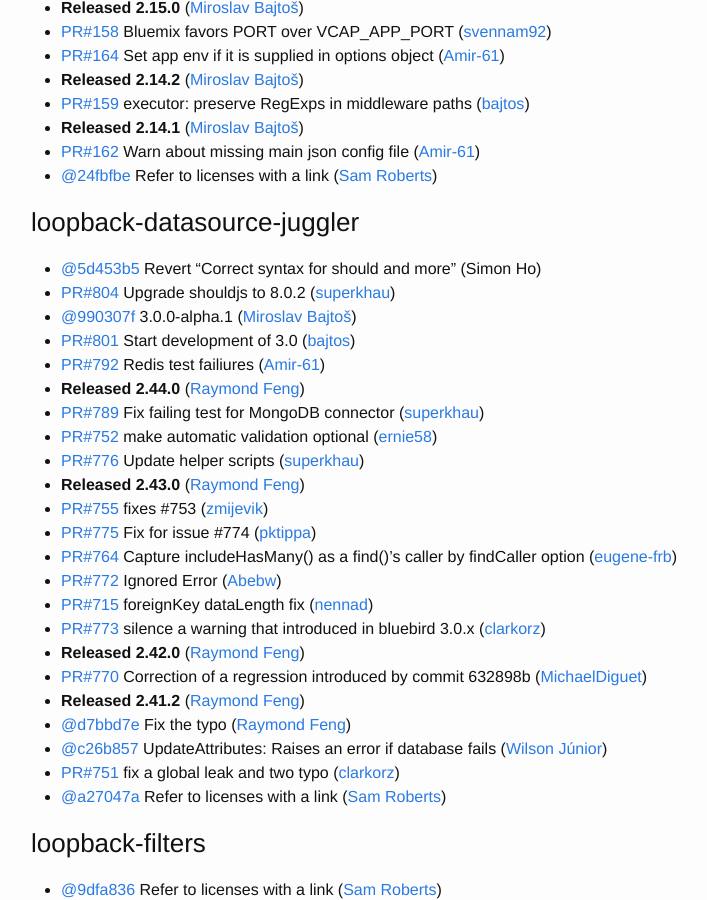
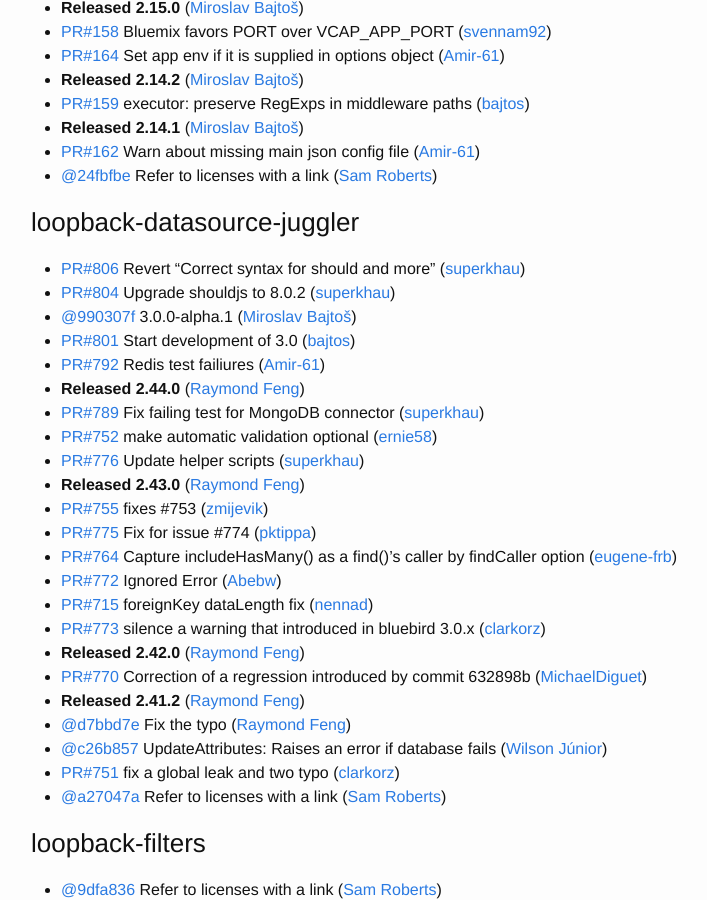
Before and after one commit to strongloop/loopback, a Jekyll site: the page built from index.md, in a window 1280 px wide and 900 px high, scrolled down 1053 px. Shown: the whole window, without its empty margins (239-946 px from the left). Built offline with Jekyll 4.4.1, drawn with Linux system fonts in a browser that asks for light colours; some of the changed text lies outside the part shown.

Commit message:
Update changelog

```diff
--- a/index.md
+++ b/index.md
@@ -51,7 +51,7 @@
 
 
 ### loopback-datasource-juggler
- * [@5d453b5](https://github.com/strongloop/loopback-datasource-juggler/commit/5d453b503811062d1dec3dcda932aa2c6285b88a) Revert "Correct syntax for should and more" (Simon Ho)
+ * [PR#806](https://github.com/strongloop/loopback-datasource-juggler/pull/806) Revert "Correct syntax for should and more" ([superkhau](https://github.com/superkhau))
  * [PR#804](https://github.com/strongloop/loopback-datasource-juggler/pull/804) Upgrade shouldjs to 8.0.2 ([superkhau](https://github.com/superkhau))
  * [@990307f](https://github.com/strongloop/loopback-datasource-juggler/commit/990307f3d5a5b08a49ae88b505205384312daec0) 3.0.0-alpha.1 ([Miroslav Bajtoš](https://github.com/bajtos))
  * [PR#801](https://github.com/strongloop/loopback-datasource-juggler/pull/801) Start development of 3.0 ([bajtos](https://github.com/bajtos))
```
Also changed, not shown: other parts of index.md (+1 -1 lines).
